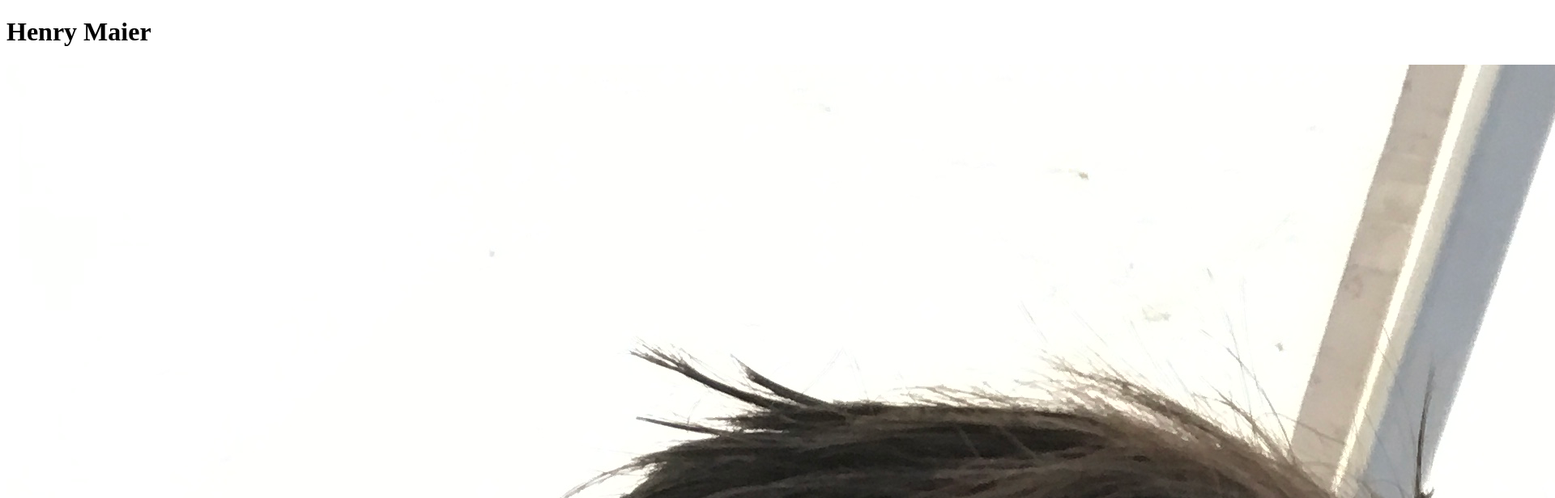
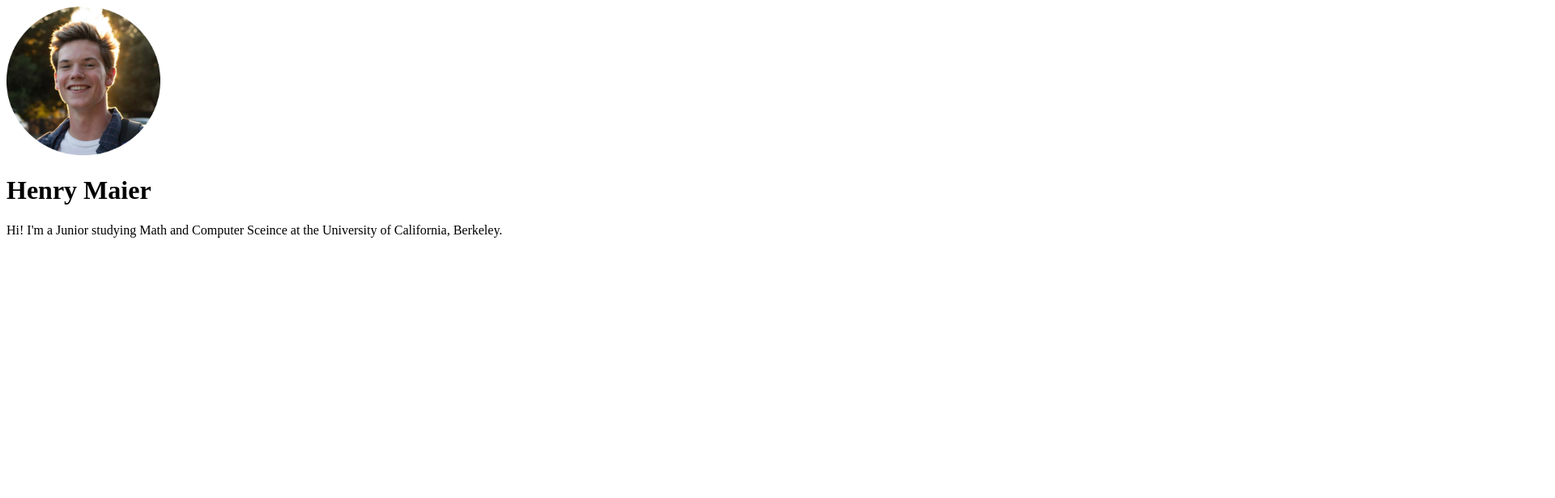
Before and after one commit to henry-maier/henry-maier.github.io, a plain HTML site: page index.html in a window 1280 px wide. Shown: the top 616 px of the page at 81% size, 1920 px wide, since content can reach past the window. Drawn offline with Linux system fonts and the light colour scheme.

Commit message:
Fixed picture

```diff
--- a/index.html
+++ b/index.html
@@ -1,8 +1,8 @@
 <!DOCTYPE html>
 <html>
 <body>
+<img src="henry.png" width="15%"/>
 <h1>Henry Maier</h1>
-<img src="henry.jpeg" />
-<p>I'm a Junior studying Math and Computer Sceince at the University of California, Berkeley.</p>
+<p>Hi! I'm a Junior studying Math and Computer Sceince at the University of California, Berkeley.</p>
 </body>
 </html><!DOCTYPE html>
```
Also changed, not shown: henry.jpeg (deleted), henry.png (added), 1 other file.
